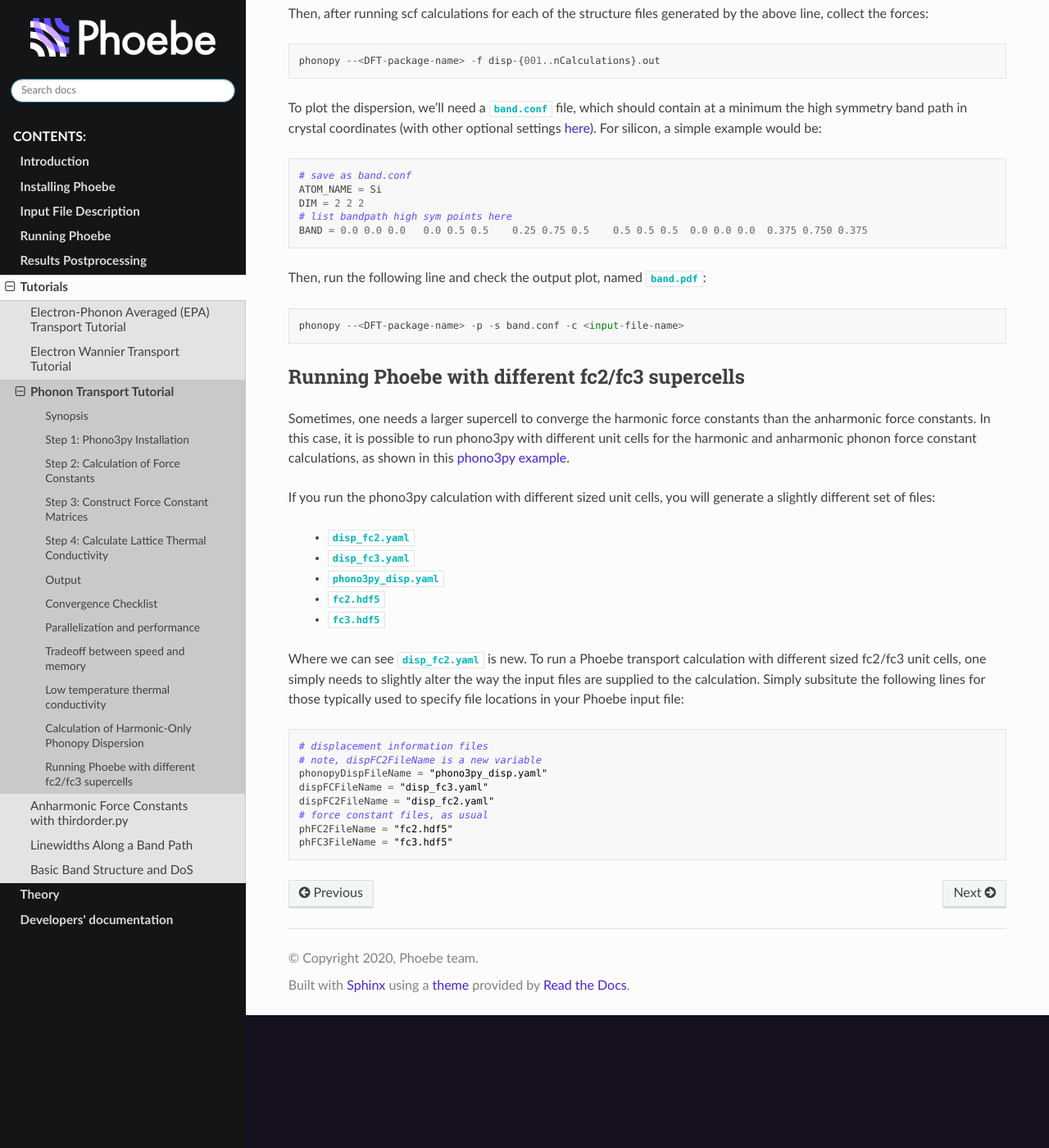
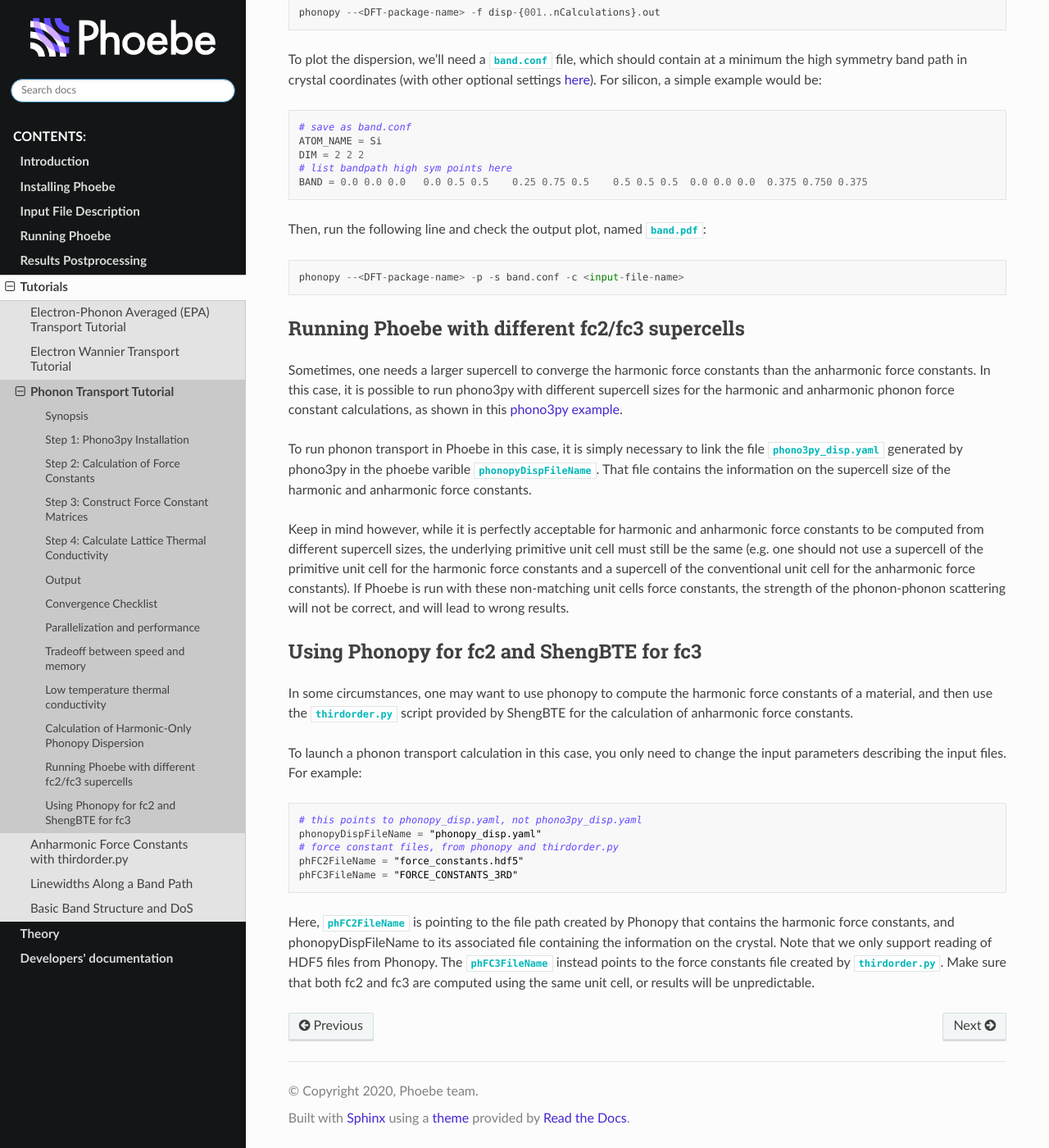
Before and after one commit to mir-group/phoebe, a Sphinx documentation site: the page built from doc/sphinx/source/tutorials/phononTransport.rst, in a window 1280 px wide and 1400 px high, scrolled down 9680 px. Shown: the whole window at 82% size. Built offline with Sphinx 7.4.7 and the Read the Docs theme 2.0.0, drawn with Linux system fonts in a browser that asks for light colours; formulas are drawn with MathJax 3; before the commit the page ends 10918 px from its top, so only the background shows below that; some of the changed text lies outside the part shown.

Commit message:
Updating the phonon tutorial to remove the dispFCFileName variable.

```diff
--- a/doc/sphinx/source/tutorials/phononTransport.rst
+++ b/doc/sphinx/source/tutorials/phononTransport.rst
@@ -114,7 +114,6 @@
 
   # necessary input files
   phFC2FileName = "fc2.hdf5"
-  dispFCFileName = "disp_fc3.yaml"
   phonopyDispFileName = "phono3py_disp.yaml"
 
   sumRuleFC2 = "simple"
@@ -137,7 +136,9 @@
 
 If this dispersion looks good, we are now ready to move on to phonon transport calculations using Phoebe.
 
-There are four files output by phono3py which we will need: ``fc3.hdf5``, ``fc2.hdf5``, ``phono3py_disp.yaml``, and ``disp_fc3.yaml`` (in the event that you ran phono3py with different dimensions on the harmonic and anharmonic force constants, there will be a fifth file, ``disp_fc2.yaml`` as well). These contain all the information we need to go forward, and can be copied into a new directory to run Phoebe if desired.
+There are four files output by phono3py which we will need: ``fc2.hdf5``, ``fc3.hdf5``, ``phono3py_disp.yaml``, and ``disp_fc3.yaml`` (in the event that you ran phono3py with different dimensions on the harmonic and anharmonic force constants, there will be a fifth file, ``disp_fc2.yaml`` as well).
+Out of these, we only need the first three to go forward, and can be copied into a new directory to run Phoebe if desired.
+The first two files contain the harmonic and anharmonic force constants, while the ``phono3py_disp.yaml`` describes the crystal supercells.
 
 Any of the phonon related apps can be run with these files, including the phononBands, phononDos, and lifetime apps. We describe here the use of the transport app here, but the input for other apps will be similar.
 
@@ -149,10 +150,6 @@
   phFC2FileName = "fc2.hdf5"
   phFC3FileName = "fc3.hdf5"
   phonopyDispFileName = "phono3py_disp.yaml"
-  dispFCFileName = "disp_fc3.yaml"
-  # in the event that separate supercells were used
-  # for fc2 and fc3, one must also include
-  # dispFC2FileName = "disp_fc2.yaml"
 
   sumRuleFC2 = "crystal"
   qMesh = [10,10,10]
@@ -165,9 +162,11 @@
 
 * :ref:`appName` = `"phononTransport"` triggers the calculation of phonon transport properties.
 
-* :ref:`phFC2FileName` must point to the harmonic forces constants file. Additionally, when using phono3py, it must point to the directory containing the three files (``fc2.hdf5`` and the two ``*.yaml`` files) mentioned above.
+* :ref:`phFC2FileName` must point to the harmonic forces constants file.
 
 * :ref:`phFC3FileName` must point to the third-order force constant file.
+
+* :ref:`phonopyDispFileName` must point to the ``phono3py_disp.yaml`` file and is needed to read the force constant files.
 
 * :ref:`sumRuleFC2` allows us to re-enforce the translational-invariance of force constants, which is broken by numerical inaccuracy. After imposing this sum rule, acoustic phonon frequencies should go to zero at the gamma point.
 
@@ -376,24 +375,58 @@
 .. _different_supercells_ph:
 
 Running Phoebe with different fc2/fc3 supercells
--------------------------------------------------
-Sometimes, one needs a larger supercell to converge the harmonic force constants than the anharmonic force constants. In this case, it is possible to run phono3py with different unit cells for the harmonic and anharmonic phonon force constant calculations, as shown in this `phono3py example <https://phonopy.github.io/phono3py/vasp.html>`__.
+------------------------------------------------
 
-If you run the phono3py calculation with different sized unit cells, you will generate a slightly different set of files:
+Sometimes, one needs a larger supercell to converge the harmonic force constants than the anharmonic force constants.
+In this case, it is possible to run phono3py with different supercell sizes for the harmonic and anharmonic phonon force constant calculations, as shown in this `phono3py example <https://phonopy.github.io/phono3py/vasp.html>`__.
 
-  * ``disp_fc2.yaml``
-  * ``disp_fc3.yaml``
-  * ``phono3py_disp.yaml``
-  * ``fc2.hdf5``
-  * ``fc3.hdf5``
+To run phonon transport in Phoebe in this case, it is simply necessary to link the file ``phono3py_disp.yaml`` generated by phono3py in the phoebe varible ``phonopyDispFileName``.
+That file contains the information on the supercell size of the harmonic and anharmonic force constants.
 
-Where we can see ``disp_fc2.yaml`` is new. To run a Phoebe transport calculation with different sized fc2/fc3 unit cells, one simply needs to slightly alter the way the input files are supplied to the calculation. Simply subsitute the following lines for those typically used to specify file locations in your Phoebe input file::
+Keep in mind however, while it is perfectly acceptable for harmonic and anharmonic force constants to be computed from different supercell sizes, the underlying primitive unit cell must still be the same (e.g. one should not use a supercell of the primitive unit cell for the harmonic force constants and a supercell of the conventional unit cell for the anharmonic force constants).
+If Phoebe is run with these non-matching unit cells force constants, the strength of the phonon-phonon scattering will not be correct, and will lead to wrong results.
 
-  # displacement information files
-  # note, dispFC2FileName is a new variable
-  phonopyDispFileName = "phono3py_disp.yaml"
-  dispFCFileName = "disp_fc3.yaml"
-  dispFC2FileName = "disp_fc2.yaml"
-  # force constant files, as usual
-  phFC2FileName = "fc2.hdf5"
-  phFC3FileName = "fc3.hdf5"
+
+
+..
+   If you run the phono3py calculation with different sized supercells, you will generate a slightly different set of files:
+
+     * ``disp_fc2.yaml``
+     * ``disp_fc3.yaml``
+     * ``phono3py_disp.yaml``
+     * ``fc2.hdf5``
+     * ``fc3.hdf5``
+
+   Where we can see ``disp_fc2.yaml`` is new. To run a Phoebe transport calculation with different sized fc2/fc3 unit cells, one simply needs to slightly alter the way the input files are supplied to the calculation. Simply subsitute the following lines for those typically used to specify file locations in your Phoebe input file::
+
+     # displacement information files
+     # note, dispFC2FileName is a new variable
+     phonopyDispFileName = "phono3py_disp.yaml"
+     dispFCFileName = "disp_fc3.yaml"
+     dispFC2FileName = "disp_fc2.yaml"
+     # force constant files, as usual
+     phFC2FileName = "fc2.hdf5"
+     phFC3FileName = "fc3.hdf5"
+
+
+
+.. _mixing_phonopy_shengbte:
+
+Using Phonopy for fc2 and ShengBTE for fc3
+------------------------------------------
+
+In some circumstances, one may want to use phonopy to compute the harmonic force constants of a material, and then use the ``thirdorder.py`` script provided by ShengBTE for the calculation of anharmonic force constants.
+
+To launch a phonon transport calculation in this case, you only need to change the input parameters describing the input files.
+For example::
+
+     # this points to phonopy_disp.yaml, not phono3py_disp.yaml
+     phonopyDispFileName = "phonopy_disp.yaml"
+     # force constant files, from phonopy and thirdorder.py
+     phFC2FileName = "force_constants.hdf5"
+     phFC3FileName = "FORCE_CONSTANTS_3RD"
+
+Here, ``phFC2FileName`` is pointing to the file path created by Phonopy that contains the harmonic force constants, and phonopyDispFileName to its associated file containing the information on the crystal.
+Note that we only support reading of HDF5 files from Phonopy.
+The ``phFC3FileName`` instead points to the force constants file created by ``thirdorder.py``.
+Make sure that both fc2 and fc3 are computed using the same unit cell, or results will be unpredictable.
```
